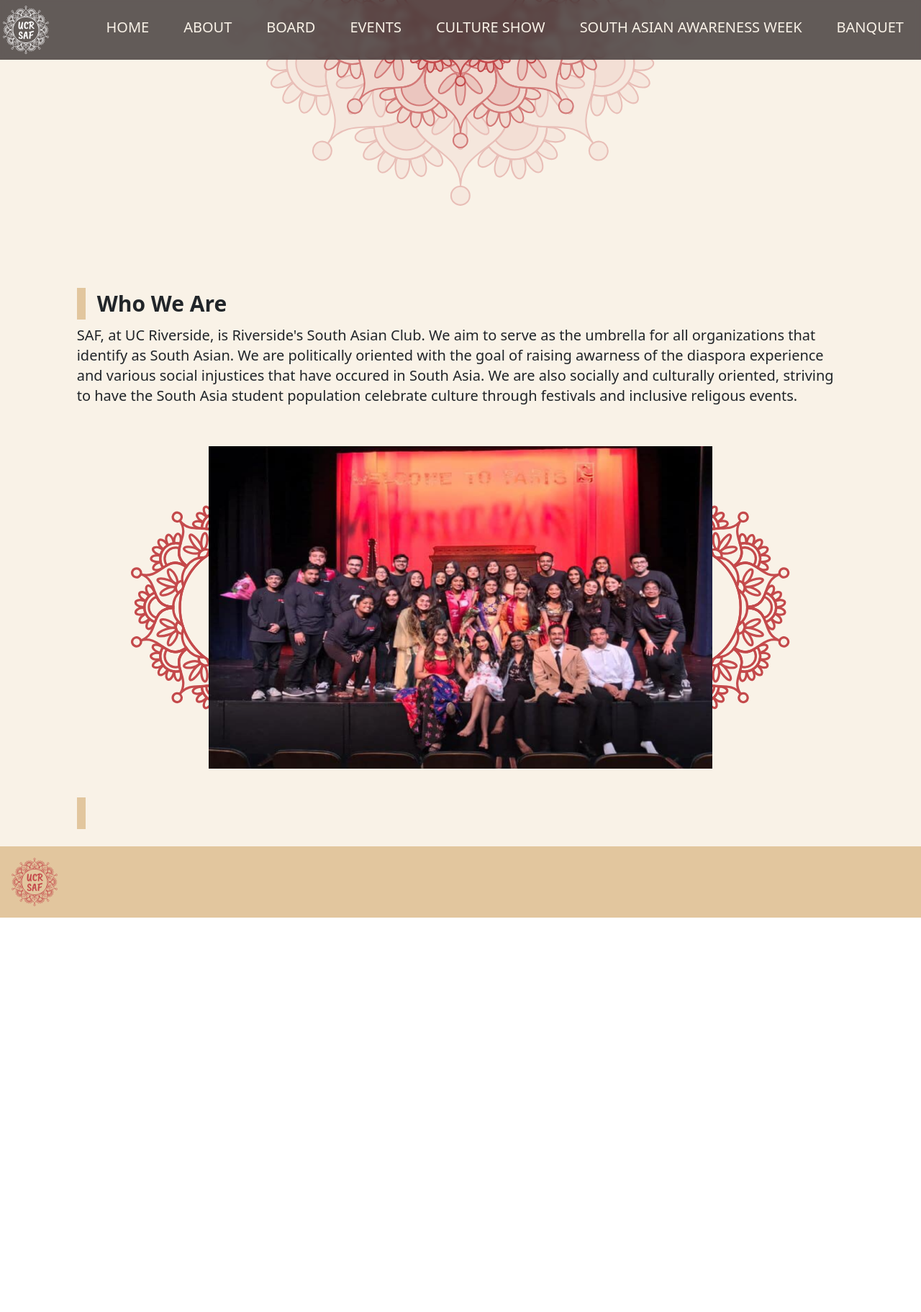
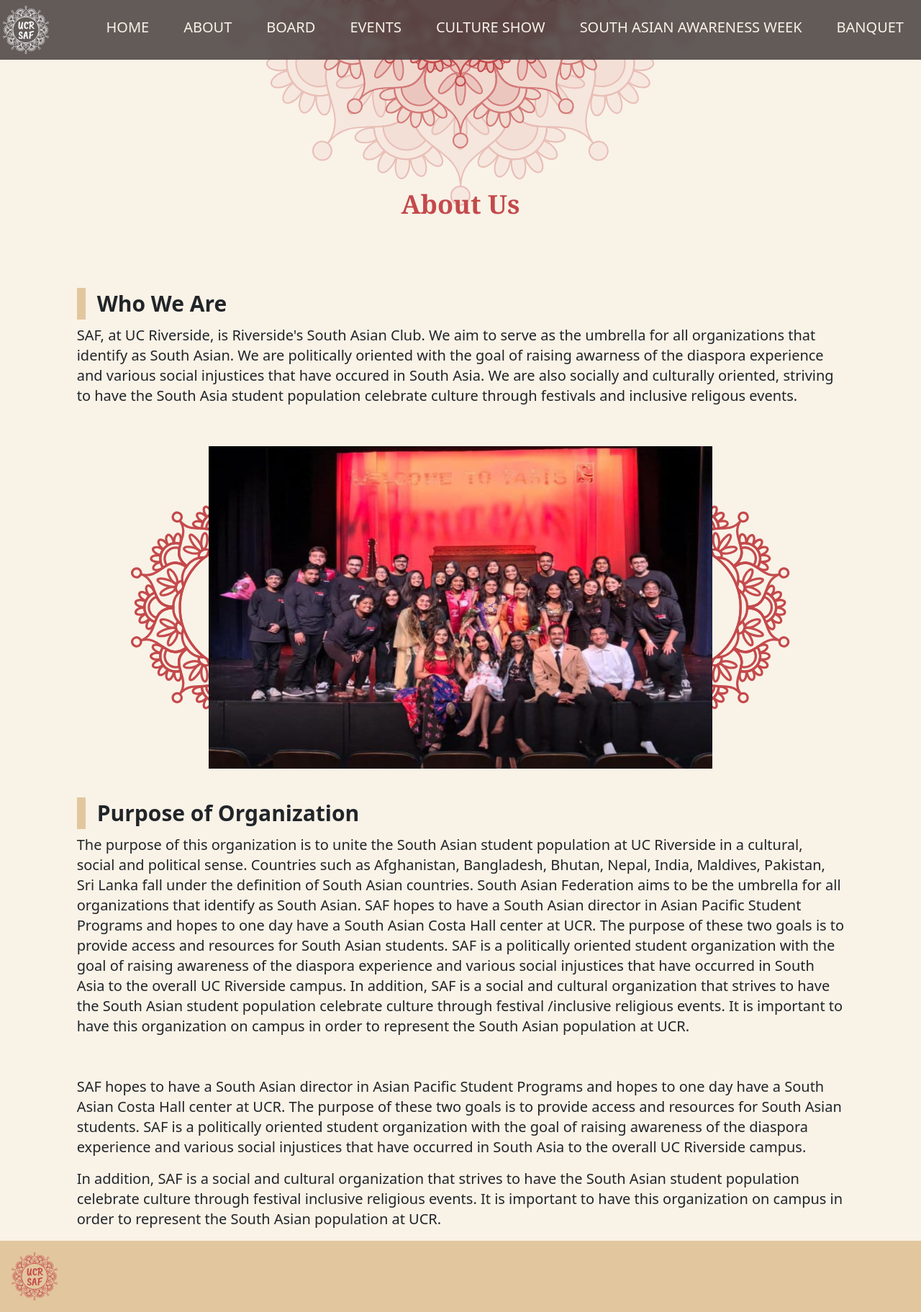
Before and after one commit to acm-ucr/saf-website, a Next.js app: page /about in a window 1280 px wide. Shown: the whole page at 72% size. Before the commit the page ends 1275 px from the top, so only its background shows below. Built offline with nearby package versions, Linux system fonts and the light colour scheme; some icons are missing.

Commit message:
implemented the rest of the about page

```diff
--- a/src/app/about/page.js
+++ b/src/app/about/page.js
@@ -6,7 +6,7 @@ import Photo from "@/components/Photo";
 const page = () => {
   return (
     <div className="w-full overflow-clip flex flex-col justify-center items-center gap-10">
-      <Title />
+      <Title text={"About Us"} />
       <Description
         title={"Who We Are"}
         text={
@@ -14,7 +14,24 @@ const page = () => {
         }
       />
       <Photo />
-      <Description />
+      <Description
+        title={"Purpose of Organization"}
+        text={
+          "The purpose of this organization is to unite the South Asian student population at UC Riverside in a cultural, social and political sense. Countries such as Afghanistan, Bangladesh, Bhutan, Nepal, India, Maldives, Pakistan, Sri Lanka fall under the definition of South Asian countries. South Asian Federation aims to be the umbrella for all organizations that identify as South Asian. \n\n SAF hopes to have a South Asian director in Asian Pacific Student Programs and hopes to one day have a South Asian Costa Hall center at UCR. The purpose of these two goals is to provide access and resources for South Asian students. SAF is a politically oriented student organization with the goal of raising awareness of the diaspora experience and various social injustices that have occurred in South Asia to the overall UC Riverside campus. \n In addition, SAF is a social and cultural organization that strives to have the South Asian student population celebrate culture through festival /inclusive religious events. It is important to have this organization on campus in order to represent the South Asian population at UCR."
+        }
+      />
+      <div className="flex flex-col w-5/6">
+        <p className="text-xl">
+          {
+            "SAF hopes to have a South Asian director in Asian Pacific Student Programs and hopes to one day have a South Asian Costa Hall center at UCR. The purpose of these two goals is to provide access and resources for South Asian students. SAF is a politically oriented student organization with the goal of raising awareness of the diaspora experience and various social injustices that have occurred in South Asia to the overall UC Riverside campus. "
+          }
+        </p>
+        <p className="text-xl">
+          {
+            "In addition, SAF is a social and cultural organization that strives to have the South Asian student population celebrate culture through festival inclusive religious events. It is important to have this organization on campus in order to represent the South Asian population at UCR."
+          }
+        </p>
+      </div>
     </div>
   );
 };
```
